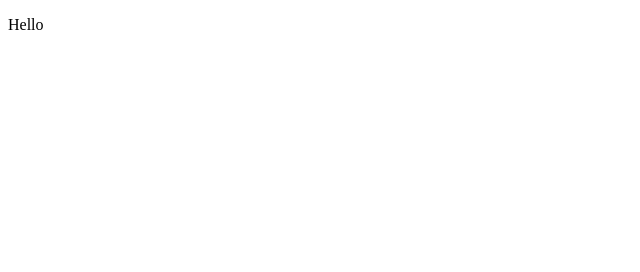
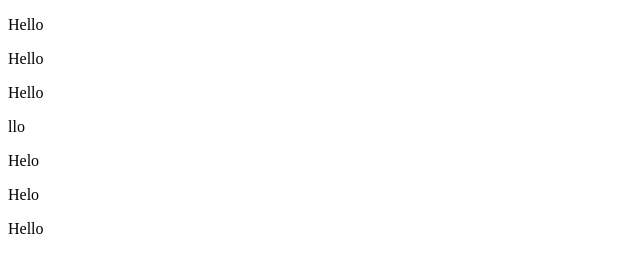
Before and after one commit to juhatakanen/testi16, a plain HTML site: page index.html in a window 1280 px wide. Shown: the whole page, without its empty margins (0-640 px from the left). Drawn offline with Linux system fonts and the light colour scheme.

Commit message:
jee2 ehkä toimii

```diff
--- a/index.html
+++ b/index.html
@@ -8,5 +8,11 @@
 </head>
 <body>
     <p>Hello</p>
+    <p>Hello</p>
+    <p>Hello</p>
+    <p>llo</p>
+    <p>Helo</p>
+    <p>Helo</p>
+    <p>Hello</p>
 </body>
 </html>
--- a/styles.css
+++ b/styles.css
@@ -0,0 +1,3 @@
+body {
+    font-size: 15px;
+}
```
